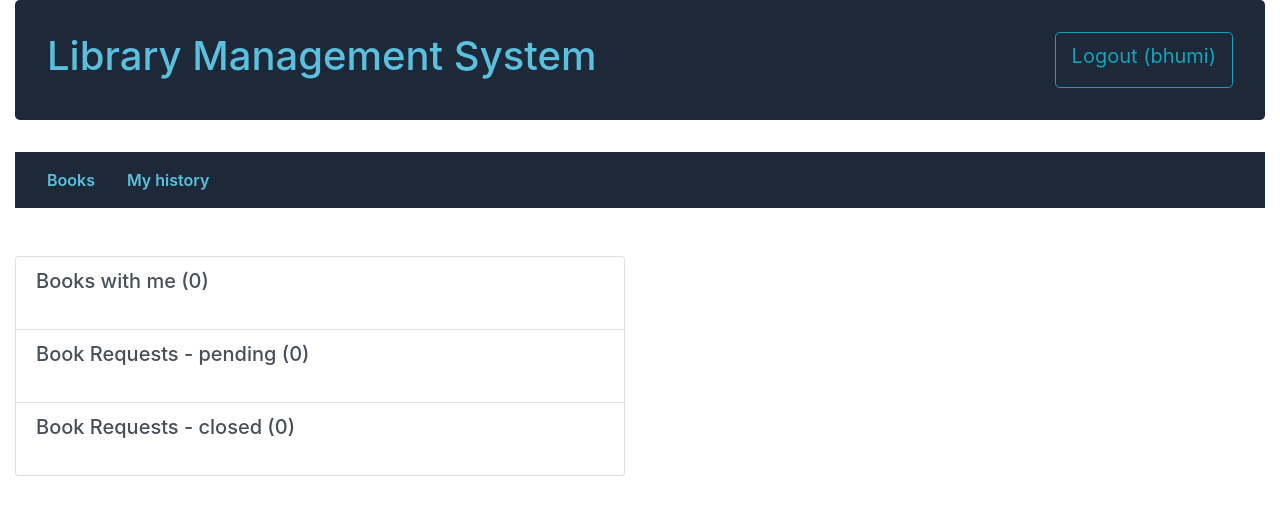
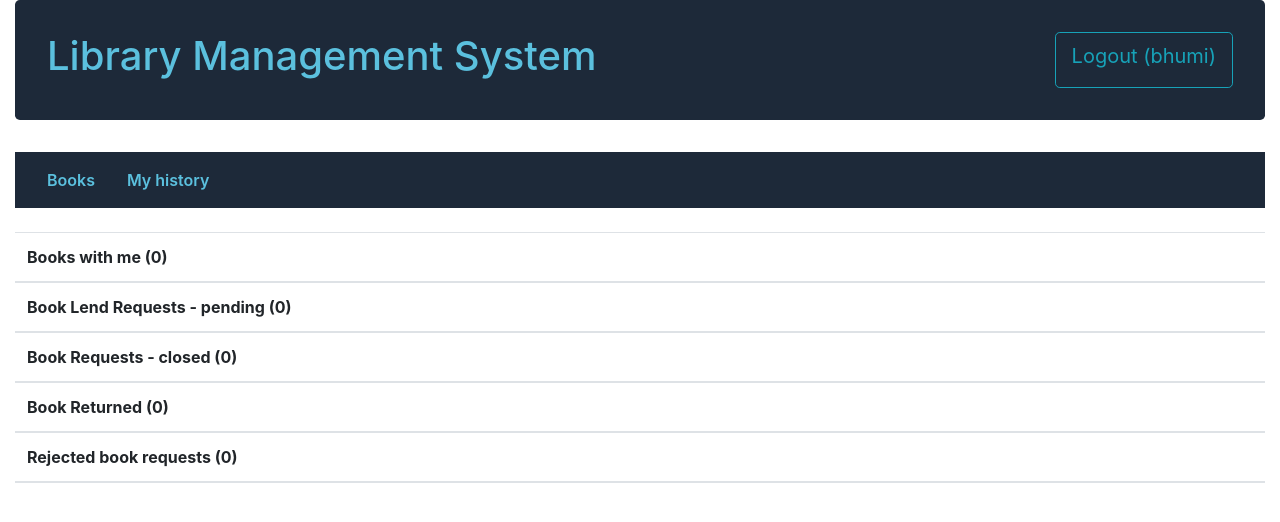
Before and after one commit to bhumilakum/Library-Management-System, a Django app: page /library/books/request_history in a window 1280 px wide. Shown: the top 522 px of the page. Run offline with Django 3.2, Linux system fonts and the light colour scheme; a user stored in the database is signed in; data comes from the database, SQL or seed files in the repository; both versions use the stored data as it was after the commit; lists and menus that the app fills with data are empty; some libraries are stand-ins or nearby versions.

Commit message:
Reader side completed

```diff
--- a/demo_project/library/models.py
+++ b/demo_project/library/models.py
@@ -19,6 +19,7 @@ class Author(models.Model):
 
     def __str__(self):
         return f'{self.firstname} {self.lastname}'
+
 
 class Category(models.Model):
     """ This class represents the category model for book category.
@@ -67,13 +68,14 @@ class BookLendDetail(models.Model):
     """ This class represents the actual details of the process of book lending.
         User can request to lend a book and librarial can grant it to the user.
     """
-    book_status = (('p', 'pending'), ('l', 'lent'), ('c', 'closed'), ('r', 'rejected'))
+    book_status = (('p', 'pending'), ('l', 'lent'), ('r', 'returned'), ('c', 'closed'), ('n', 'rejected'))
 
     book = models.ForeignKey(Book, on_delete=models.SET_NULL, null=True)
     reader = models.ForeignKey(User, on_delete=models.SET_NULL, null=True, blank=True)
     request_date = models.DateField(null=True, blank=True)
     lent_date = models.DateField(null=True, blank=True)
     return_date = models.DateField(null=True, blank=True)
+    close_date = models.DateField(null=True, blank=True)
     charge = models.IntegerField()
     status = models.CharField(max_length=1, choices = book_status, blank = True, default = 'p')
 
--- a/demo_project/library/static/css/styles.css
+++ b/demo_project/library/static/css/styles.css
@@ -1,4 +1,4 @@
-.header-main{
+.header-main {
     background-color: #1d2939;
     color: #5bc0de;
     padding: 2rem;
@@ -13,7 +13,7 @@
     color: #5bc0de;
 }
 
-.navbar-user{
+.navbar-user {
     background-color: #1d2939;
     color: #5bc0de;
     font-weight: 600;
@@ -23,3 +23,11 @@
 .navbar-user:hover {
     color: white;
 }
+
+.t_body1, .t_body2, .t_body3, .t_body4, .t_body5 {
+    display: none;
+}
+
+.t_head1, .t_head2, .t_head3, .t_head4, .t_head5 {
+    cursor: pointer;
+}
--- a/demo_project/library/templates/base.html
+++ b/demo_project/library/templates/base.html
@@ -7,6 +7,9 @@
   <meta name="viewport" content="width=device-width, initial-scale=1">
   <link rel="stylesheet" href="https://stackpath.bootstrapcdn.com/bootstrap/4.1.3/css/bootstrap.min.css" integrity="sha384-MCw98/SFnGE8fJT3GXwEOngsV7Zt27NXFoaoApmYm81iuXoPkFOJwJ8ERdknLPMO" crossorigin="anonymous">
   <link rel="stylesheet" href="{% static 'css/styles.css' %}">
+  <script src="https://code.jquery.com/jquery-1.12.4.min.js"></script>
+  <script src="https://ajax.googleapis.com/ajax/libs/jquery/3.3.1/jquery.min.js"></script>
+  <!-- <script type="text/javascript" src="{% static 'js/main.js' %}"></script> -->
 </head>
 <body>
   <div class="container-fluid">
@@ -28,7 +31,7 @@
             <nav  class="navbar navbar-user">
               <a class="nav-link navbar-user" href="{% url 'book_filter' %}">Books</a>
               <a class="nav-link navbar-user" href="{% url 'request_history' %}">My history</a>
-              <!-- <a class="nav-link navbar-user" href="{% url 'make_request' %}">Make Book Lend Request</a> -->
+              <!-- <a class="nav-link navbar-user" href="">Make Book Lend Request</a> -->
             </nav>
           {% else %}
             <nav  class="navbar navbar-user">
@@ -47,7 +50,7 @@
 
         {% endblock%}
 
-        <br><br>
+        <br>
         {% block content %} {% endblock %}
   </div>
 </body>
--- a/demo_project/library/templates/index.html
+++ b/demo_project/library/templates/index.html
@@ -1,4 +1,8 @@
 {% extends "base.html" %}
+{% load staticfiles %}
 {% block content %}
+<div class="jumbotron">
+  <img src="{% static 'images/book-library.jpg' %}" alt="">
 
+</div>
 {% endblock %}
--- a/demo_project/library/templates/library/book_detail.html
+++ b/demo_project/library/templates/library/book_detail.html
@@ -10,7 +10,7 @@
     <p class="card-text">{{ book.description }}</p>
     <p class="card-text"><strong>ISBN: </strong>{{ book.isbn }}</p>
     <p class="card-text"><strong>Category:</strong> {% for category in book.category.all %} {{ category }}{% if not forloop.last %}, {% endif %}{% endfor %}</p>
-    <a href="#" class="btn btn-outline-info mb-2">Make Lend Request</a>
+    <!-- <a href="#" class="btn btn-outline-info mb-2">Make Lend Request</a> -->
     <a href="{{request.META.HTTP_REFERER}}" class="btn btn-outline-info mb-2">Back</a>
   </div>
 </div>
--- a/demo_project/library/templates/request_history.html
+++ b/demo_project/library/templates/request_history.html
@@ -1,78 +1,170 @@
 {% extends "base.html" %}
 
 {% block content %}
-<div class="row">
-  <div class="col-6">
-    <div class="list-group">
-      <div href="#" class="list-group-item list-group-item-action flex-column align-items-start">
-        <div class="d-flex w-100 justify-content-between">
-          <h5 class="mb-1">Books with me ({{ context.l.count }})</h5>
+<script type="text/javascript">
+    function show_data(head_title){
+      $(".t_body"+head_title).toggle();
+    }
+
+    function cancel_request(request_data)
+    {
+      request_id = request_data.value;
+      $.ajax({
+        url: "{% url 'cancel_request' %}",
+        method: 'GET',
+        data: {
+          'request_id': request_id
+        },
+        success: function () {
+          //window.location.reload();
+        },
+        complete: function () {
+          $("#"+ request_id).remove();
+          document.getElementById("flash_msg_cancel").style.display = "inherit";
+          var t = $("#lent_req").text();
+          $("#lent_req").text(t - 1);
+        }
+      });
+    }
+
+    function return_book(request_data)
+    {
+      request_id = request_data.value;
+      $.ajax({
+        url: "{% url 'return_book' %}",
+        method: 'GET',
+        data: {
+          'request_id': request_id
+        },
+        success: function () {
+          //window.location.reload();
+        },
+        complete: function () {
+          $("#"+ request_id).remove();
+          document.getElementById("flash_msg_return").style.display = "inherit";
+          var c = $("#book_count").text();
+          $("#book_count").text(c - 1);
+          var r = $("#book_returned").text();
+          $("#book_returned").text(+r + 1);
+        }
+      });
+    }
+</script>
+
+<div class="alert alert-success" role="alert" id="flash_msg_cancel" style="display: none;">
+  Your book request has been canceled!
 </div>
-        <p class="mb-1">
-          <ul class="list-group list-group-flush">
+
+<div class="alert alert-success" role="alert" id="flash_msg_return" style="display: none;">
+  Your book request has been canceled!
+</div>
+
+<table class="table">
+  <thead>
+    <tr class="t_head1" onclick="show_data(1);">
+      <th colspan="3">Books with me (<span id="book_count">{{ context.l.count }}</span>)</th>
+    </tr>
     {% if context.l.count > 0 %}
-              <li class="list-group-item d-flex justify-content-between align-items-center">
-                <span>Book Title</span>
-                <span>Issue Date</span>
-                <span>Action</span>
-              </li>
+    <tr class="t_body1">
+      <th scope="col">Book Title</th>
+      <th scope="col">Issue Date</th>
+      <th scope="col">Action</th>
+    </tr>
     {% endif %}
+  </thead>
+  <tbody class="t_body1">
     {% for book in context.l %}
-              <li class="list-group-item d-flex justify-content-between align-items-center">
-                <a href="{{ book.book.get_absolute_url  }}">{{ book.book.title }}</a>
-                <span>{{ book.issue_date }}</span>
-                <span>Return</span>
-              </li>
+    <tr id="{{ book.id }}">
+      <td><a href="{{ book.book.get_absolute_url  }}">{{ book.book.title }}</a></td>
+      <td>{{ book.lent_date }}</td>
+      <td><button type="button" name="return_book" class="btn btn-outline-info" value="{{book.id}}" onclick="return_book(this);">Return Book</button></td>
+    </tr>
     {% endfor %}
-          </ul>
-        </p>
-      </div>
-      <div href="#" class="list-group-item list-group-item-action flex-column align-items-start">
-        <div class="d-flex justify-content-between align-items-center">
-          <h5 class="mb-1">Book Requests - pending ({{ context.p.count }})</h5>
-        </div>
-        <p class="mb-1">
-          <ul class="list-group list-group-flush">
+  </tbody>
+  <thead>
+    <tr class="t_head2" onclick="show_data(2);">
+      <th colspan="3">Book Lend Requests - pending (<span id="lent_req">{{ context.p.count }}</span>)</th>
+    </tr>
     {% if context.p.count > 0 %}
-              <li class="list-group-item d-flex justify-content-between align-items-center">
-                <span>Book Title</span>
-                <span>Request Date</span>
-                <span>Action</span>
-              </li>
+    <tr class="t_body2">
+      <th scope="col">Book Title</th>
+      <th scope="col">Request Date</th>
+      <th scope="col">Action</th>
+    </tr>
     {% endif %}
+  </thead>
+  <tbody class="t_body2">
     {% for book in context.p %}
-              <li class="list-group-item d-flex justify-content-between align-items-center">
-                <a href="{{ book.book.get_absolute_url  }}">{{ book.book.title }}</a>
-                <span>{{ book.req_date }}</span>
-                <span>Cancel</span>
-              </li>
+    <tr id="{{ book.id }}">
+      <td><a href="{{ book.book.get_absolute_url  }}">{{ book.book.title }}</a></td>
+      <td>{{ book.request_date }}</td>
+      <td><button type="button" name="cancel_req" class="btn btn-outline-info" value="{{book.id}}" onclick="cancel_request(this);">Cancel request</button></td>
+    </tr>
     {% endfor %}
-          </ul>
-        </p>
-      </div>
-      <div href="#" class="list-group-item list-group-item-action flex-column align-items-start">
-        <div class="d-flex w-100 justify-content-between">
-          <h5 class="mb-1">Book Requests - closed ({{ context.c.count }})</h5>
-        </div>
-        <p class="mb-1">
-          <ul class="list-group list-group-flush">
+  </tbody>
+  <thead>
+    <tr class="t_head3" onclick="show_data(3);">
+      <th colspan="3">Book Requests - closed ({{ context.c.count }})</th>
+    </tr>
     {% if context.c.count > 0 %}
-              <li class="list-group-item d-flex justify-content-between align-items-center">
-                <span>Book Title</span>
-                <span>Return Date</span>
-                <span>Charge paid</span>
-              </li>
+    <tr class="t_body3">
+      <th scope="col">Book Title</th>
+      <th scope="col">Date</th>
+      <th scope="col">Charge paid</th>
+    </tr>
     {% endif %}
+  </thead>
+  <tbody class="t_body3">
     {% for book in context.c %}
-              <li class="list-group-item d-flex justify-content-between align-items-center">
-                <a href="{{ book.book.get_absolute_url  }}">{{ book.book.title }}</a>
-                <span>{{ book.return_date }}</span>
-              </li>
+    <tr>
+      <td><a href="{{ book.book.get_absolute_url  }}">{{ book.book.title }}</a></td>
+      <td>{{ book.close_date }}</td>
+      <td>{{ book.charge }}</td>
+    </tr>
     {% endfor %}
-          </ul>
-        </p>
-      </div>
-    </div>
-  </div>
-</div>
+  </tbody>
+  <thead>
+    <tr class="t_head4" onclick="show_data(4);">
+      <th colspan="3">Book Returned (<span id="book_returned">{{ context.r.count }}</span>)</th>
+    </tr>
+    {% if context.r.count > 0 %}
+    <tr class="t_body4">
+      <th scope="col">Book Title</th>
+      <th scope="col">Return Date</th>
+      <th scope="col">Charge paid</th>
+    </tr>
+    {% endif %}
+  </thead>
+  <tbody class="t_body4">
+    {% for book in context.r %}
+    <tr>
+      <td><a href="{{ book.book.get_absolute_url  }}">{{ book.book.title }}</a></td>
+      <td>{{ book.return_date }}</td>
+      <td>{{ book.charge }}</td>
+    </tr>
+    {% endfor %}
+  </tbody>
+  <thead>
+    <tr class="t_head5" onclick="show_data(5);">
+      <th colspan="3">Rejected book requests ({{ context.n.count }})</th>
+    </tr>
+    {% if context.n.count > 0 %}
+    <tr class="t_body5">
+      <th scope="col">Book Title</th>
+      <th scope="col">Date</th>
+      <th></th>
+    </tr>
+    {% endif %}
+  </thead>
+  <tbody class="t_body5">
+    {% for book in context.n %}
+    <tr>
+      <td><a href="{{ book.book.get_absolute_url  }}">{{ book.book.title }}</a></td>
+      <td>{{ book.return_date }}</td>
+      <td></td>
+    </tr>
+    {% endfor %}
+  </tbody>
+</table>
+
 {% endblock %}
--- a/demo_project/library/urls.py
+++ b/demo_project/library/urls.py
@@ -1,5 +1,6 @@
 from django.urls import path
 from . import views
+from django.conf.urls import url
 
 urlpatterns = [
     path('', views.index, name='index'),
@@ -8,5 +9,7 @@ urlpatterns = [
     path('books/book_filter', views.book_filter, name='book_filter'),
     path('books/make_request', views.make_request, name='make_request'),
     path('books/request_history', views.request_history, name='request_history'),
+    path('books/cancel_request', views.cancel_request, name='cancel_request'),
+    path('books/return_book', views.return_book, name='return_book'),
     path('books/manage_books', views.manage_books, name='manage_books'),
 ]
--- a/demo_project/library/views.py
+++ b/demo_project/library/views.py
@@ -5,6 +5,7 @@ from . import forms
 from django.contrib.auth.decorators import login_required
 from django.core.paginator import Paginator, EmptyPage, PageNotAnInteger
 from datetime import date
+from django.contrib import messages
 
 def index(request):
      return render(request, 'index.html')
@@ -26,7 +27,7 @@ def books(request):
     elif filter_key == 'isbn':
         context = Book.objects.filter(isbn = search_key)
     else:
-        context = Book.objects.all()
+        context = Book.objects.filter(title__contains = search_key)
 
     paginator = Paginator(context, 6)
     page = request.GET.get('page')
@@ -66,9 +67,9 @@ def book_filter(request):
     elif filter_key == 'status_l':
         context = Book.objects.filter(status = 'l', title__contains = search_key)
     else:
-        context = Book.objects.all()
+        context = Book.objects.filter(title__contains = search_key)
 
-    paginator = Paginator(context, 6)
+    paginator = Paginator(context, 4)
     page = request.GET.get('page')
 
     try:
@@ -87,37 +88,68 @@ def book_filter(request):
         {'value': 'status_a', 'name': 'Books Available'},
         {'value': 'status_l', 'name': 'Books Lent'}
     ]
-    return render(request, 'book_filter.html', {'context': context, 'filter_list': filter_list})
+
+    request_history = BookLendDetail.objects.filter(reader = request.user)
+    book_ids = []
+    for data in request_history:
+        if data.status in ['p', 'l', 'r']:
+            book_ids.append(data.book.id)
+
+    return render(request, 'book_filter.html', {'context': context, 'filter_list': filter_list, 'book_ids': book_ids})
 
 
 @login_required
 def make_request(request):
-    data = Book.objects.filter(status = 'a')
+    book_id = request.GET.get('book_id')
 
-    if request.method == 'POST':
-        req_book_title = request.POST.get('book_list')
+    book_detail = Book.objects.get(id = book_id)
+    data = BookLendDetail(book = book_detail, reader = request.user, request_date = date.today(), charge = 0)
+    data.save()
 
-        book_detail = Book.objects.get(title=req_book_title)
-        data = BookLendDetail(book = book_detail, reader = request.user, req_date = date.today(), charge = 0)
-        data.save()
+    # messages.add_message(request, messages.INFO, 'Your book request has been submitted.')
+    return render(request, 'make_request.html', {})
 
-        return render(request, 'request_history.html')
-
-
-    return render(request, 'make_request.html', {'context': data})
 
 @login_required
 def request_history(request):
-    req_pending = BookLendDetail.objects.filter(reader = request.user, status = 'p')
-    req_close =  BookLendDetail.objects.filter(reader = request.user, status = 'c')
-    req_lending =  BookLendDetail.objects.filter(reader = request.user, status = 'l')
-
+    req_pending = BookLendDetail.objects.filter(reader = request.user, status = 'p').order_by("-request_date")
+    req_close =  BookLendDetail.objects.filter(reader = request.user, status = 'c').order_by("-close_date")
+    req_lending =  BookLendDetail.objects.filter(reader = request.user, status = 'l').order_by("-lent_date")
+    req_return = BookLendDetail.objects.filter(reader = request.user, status = 'r').order_by("-return_date")
+    req_rejected = BookLendDetail.objects.filter(reader = request.user, status = 'n').order_by("-request_date")
     context = {
         'p': req_pending,
         'c': req_close,
-        'l': req_lending
+        'l': req_lending,
+        'r': req_return,
+        'n': req_rejected
     }
     return render(request, 'request_history.html', {'context' : context})
+
+@login_required
+def cancel_request(request):
+    request_id = request.GET.get('request_id')
+
+    BookLendDetail.objects.filter(id=request_id).delete()
+
+    return render(request, 'request_history.html')
+
+@login_required
+def return_book(request):
+    request_id = request.GET.get('request_id')
+
+    request_data = BookLendDetail.objects.get(id=request_id)
+    charge_day = 20
+    today_date = date.today()
+    day = today_date - request_data.lent_date
+    charge = (day.days + 1) * charge_day
+
+    request_data.return_date = today_date
+    request_data.status = 'r'
+    request_data.charge = charge
+    request_data.save()
+
+    return render(request, 'request_history.html')
 
 @login_required
 def manage_books(request):
```
Also changed, not shown: demo_project/library/templates/book_filter.html (+65 -24 lines), demo_project/templates/registration/login.html (+29 -25 lines), demo_project/db.sqlite3, demo_project/library/migrations/0017_auto_20181220_1407.py (added), demo_project/library/migrations/0018_auto_20181220_1409.py (added), demo_project/library/static/images/logo.jpg (added), demo_project/library/static/js/main.js (added). Lines whose indentation alone changed are shown as unchanged.
